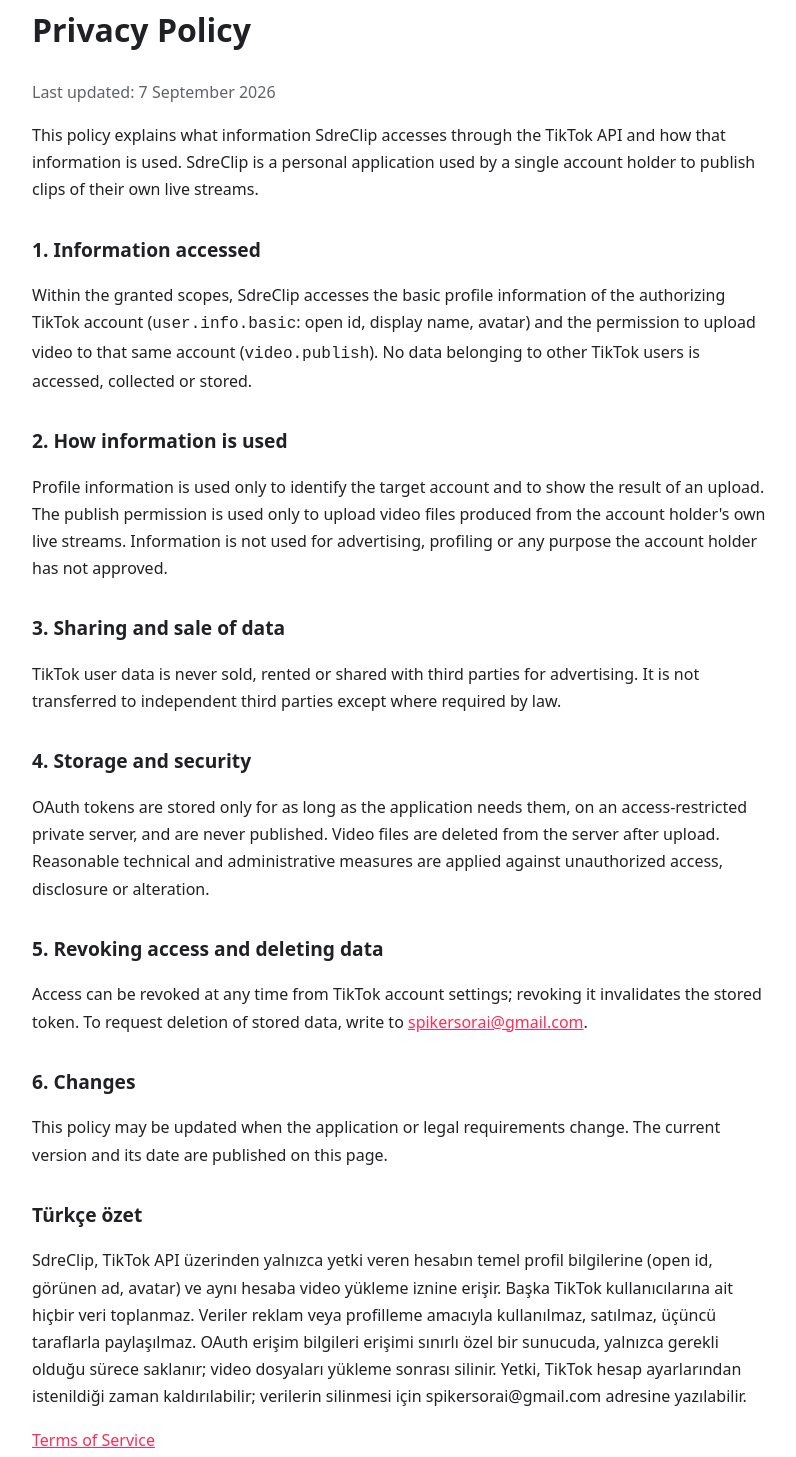
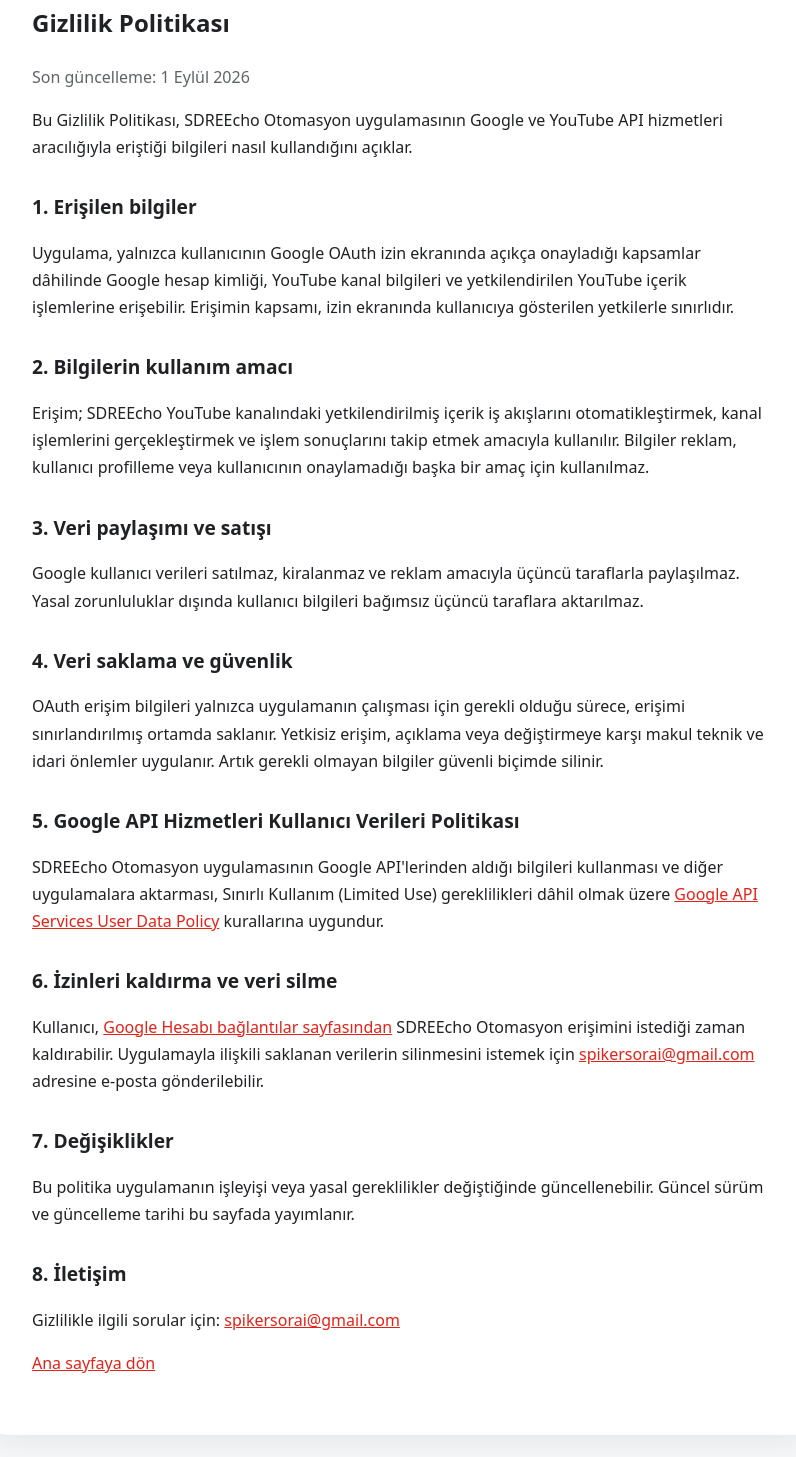
Before and after one commit to spikersorai-code/sdreecho-oauth, a plain HTML site: page privacy.html in a window 1280 px wide. Shown: the part 87-1544 px from the top of the page, without its empty margins (240-1036 px from the left). Drawn offline with Linux system fonts and the light colour scheme.

Commit message:
Add files via upload

```diff
--- a/privacy.html
+++ b/privacy.html
@@ -1,66 +1,47 @@
 <!doctype html>
-<html lang="en">
+<html lang="tr">
+<head>
   <meta charset="utf-8">
   <meta name="viewport" content="width=device-width,initial-scale=1">
-<title>Privacy Policy | SdreClip</title>
+  <title>Gizlilik Politikası | SDREEcho Otomasyon</title>
   <style>
-:root{color-scheme:light dark;--accent:#fe2c55;--card:#fff;--text:#202124;--muted:#5f6368;--bg:#f6f7f9}
+    :root{color-scheme:light dark;--accent:#e62117;--card:#fff;--text:#202124;--muted:#5f6368;--bg:#f6f7f9}
     @media(prefers-color-scheme:dark){:root{--card:#171717;--text:#f1f3f4;--muted:#bdc1c6;--bg:#0f0f0f}}
     *{box-sizing:border-box}body{margin:0;font:16px/1.7 system-ui,-apple-system,Segoe UI,Roboto,sans-serif;background:var(--bg);color:var(--text)}
     main{max-width:860px;margin:48px auto;padding:0 20px}.card{background:var(--card);border-radius:18px;padding:42px;box-shadow:0 8px 28px #0001}
     h1{margin-top:0}h2{margin-top:30px;font-size:1.2rem}a{color:var(--accent)}.muted{color:var(--muted)}
   </style>
-<main><div class="card">
-<h1>Privacy Policy</h1>
-<p class="muted">Last updated: 7 September 2026</p>
+</head>
+<body>
+  <main><article class="card">
+    <h1>Gizlilik Politikası</h1>
+    <p class="muted">Son güncelleme: 1 Eylül 2026</p>
+    <p>Bu Gizlilik Politikası, SDREEcho Otomasyon uygulamasının Google ve YouTube API hizmetleri aracılığıyla eriştiği bilgileri nasıl kullandığını açıklar.</p>
 
-<p>This policy explains what information SdreClip accesses through the TikTok
-API and how that information is used. SdreClip is a personal application used
-by a single account holder to publish clips of their own live streams.</p>
+    <h2>1. Erişilen bilgiler</h2>
+    <p>Uygulama, yalnızca kullanıcının Google OAuth izin ekranında açıkça onayladığı kapsamlar dâhilinde Google hesap kimliği, YouTube kanal bilgileri ve yetkilendirilen YouTube içerik işlemlerine erişebilir. Erişimin kapsamı, izin ekranında kullanıcıya gösterilen yetkilerle sınırlıdır.</p>
 
-<h2>1. Information accessed</h2>
-<p>Within the granted scopes, SdreClip accesses the basic profile information
-of the authorizing TikTok account (<code>user.info.basic</code>: open id,
-display name, avatar) and the permission to upload video to that same account
-(<code>video.publish</code>). No data belonging to other TikTok users is
-accessed, collected or stored.</p>
+    <h2>2. Bilgilerin kullanım amacı</h2>
+    <p>Erişim; SDREEcho YouTube kanalındaki yetkilendirilmiş içerik iş akışlarını otomatikleştirmek, kanal işlemlerini gerçekleştirmek ve işlem sonuçlarını takip etmek amacıyla kullanılır. Bilgiler reklam, kullanıcı profilleme veya kullanıcının onaylamadığı başka bir amaç için kullanılmaz.</p>
 
-<h2>2. How information is used</h2>
-<p>Profile information is used only to identify the target account and to show
-the result of an upload. The publish permission is used only to upload video
-files produced from the account holder's own live streams. Information is not
-used for advertising, profiling or any purpose the account holder has not
-approved.</p>
+    <h2>3. Veri paylaşımı ve satışı</h2>
+    <p>Google kullanıcı verileri satılmaz, kiralanmaz ve reklam amacıyla üçüncü taraflarla paylaşılmaz. Yasal zorunluluklar dışında kullanıcı bilgileri bağımsız üçüncü taraflara aktarılmaz.</p>
 
-<h2>3. Sharing and sale of data</h2>
-<p>TikTok user data is never sold, rented or shared with third parties for
-advertising. It is not transferred to independent third parties except where
-required by law.</p>
+    <h2>4. Veri saklama ve güvenlik</h2>
+    <p>OAuth erişim bilgileri yalnızca uygulamanın çalışması için gerekli olduğu sürece, erişimi sınırlandırılmış ortamda saklanır. Yetkisiz erişim, açıklama veya değiştirmeye karşı makul teknik ve idari önlemler uygulanır. Artık gerekli olmayan bilgiler güvenli biçimde silinir.</p>
 
-<h2>4. Storage and security</h2>
-<p>OAuth tokens are stored only for as long as the application needs them, on
-an access-restricted private server, and are never published. Video files are
-deleted from the server after upload. Reasonable technical and administrative
-measures are applied against unauthorized access, disclosure or alteration.</p>
+    <h2>5. Google API Hizmetleri Kullanıcı Verileri Politikası</h2>
+    <p>SDREEcho Otomasyon uygulamasının Google API'lerinden aldığı bilgileri kullanması ve diğer uygulamalara aktarması, Sınırlı Kullanım (Limited Use) gereklilikleri dâhil olmak üzere <a href="https://developers.google.com/terms/api-services-user-data-policy">Google API Services User Data Policy</a> kurallarına uygundur.</p>
 
-<h2>5. Revoking access and deleting data</h2>
-<p>Access can be revoked at any time from TikTok account settings; revoking it
-invalidates the stored token. To request deletion of stored data, write to
-<a href="mailto:spikersorai@gmail.com">spikersorai@gmail.com</a>.</p>
+    <h2>6. İzinleri kaldırma ve veri silme</h2>
+    <p>Kullanıcı, <a href="https://myaccount.google.com/connections">Google Hesabı bağlantılar sayfasından</a> SDREEcho Otomasyon erişimini istediği zaman kaldırabilir. Uygulamayla ilişkili saklanan verilerin silinmesini istemek için <a href="mailto:spikersorai@gmail.com">spikersorai@gmail.com</a> adresine e-posta gönderilebilir.</p>
 
-<h2>6. Changes</h2>
-<p>This policy may be updated when the application or legal requirements
-change. The current version and its date are published on this page.</p>
+    <h2>7. Değişiklikler</h2>
+    <p>Bu politika uygulamanın işleyişi veya yasal gereklilikler değiştiğinde güncellenebilir. Güncel sürüm ve güncelleme tarihi bu sayfada yayımlanır.</p>
 
-<h2>Türkçe özet</h2>
-<p>SdreClip, TikTok API üzerinden yalnızca yetki veren hesabın temel profil
-bilgilerine (open id, görünen ad, avatar) ve aynı hesaba video yükleme iznine
-erişir. Başka TikTok kullanıcılarına ait hiçbir veri toplanmaz. Veriler
-reklam veya profilleme amacıyla kullanılmaz, satılmaz, üçüncü taraflarla
-paylaşılmaz. OAuth erişim bilgileri erişimi sınırlı özel bir sunucuda,
-yalnızca gerekli olduğu sürece saklanır; video dosyaları yükleme sonrası
-silinir. Yetki, TikTok hesap ayarlarından istenildiği zaman kaldırılabilir;
-verilerin silinmesi için spikersorai@gmail.com adresine yazılabilir.</p>
-
-<p class="muted"><a href="terms.html">Terms of Service</a></p>
-</div></main>
+    <h2>8. İletişim</h2>
+    <p>Gizlilikle ilgili sorular için: <a href="mailto:spikersorai@gmail.com">spikersorai@gmail.com</a></p>
+    <p><a href="index.html">Ana sayfaya dön</a></p>
+  </article></main>
+</body>
+</html>
```
Also changed, not shown: terms.html (+23 -37 lines). Lines whose indentation alone changed are shown as unchanged.
